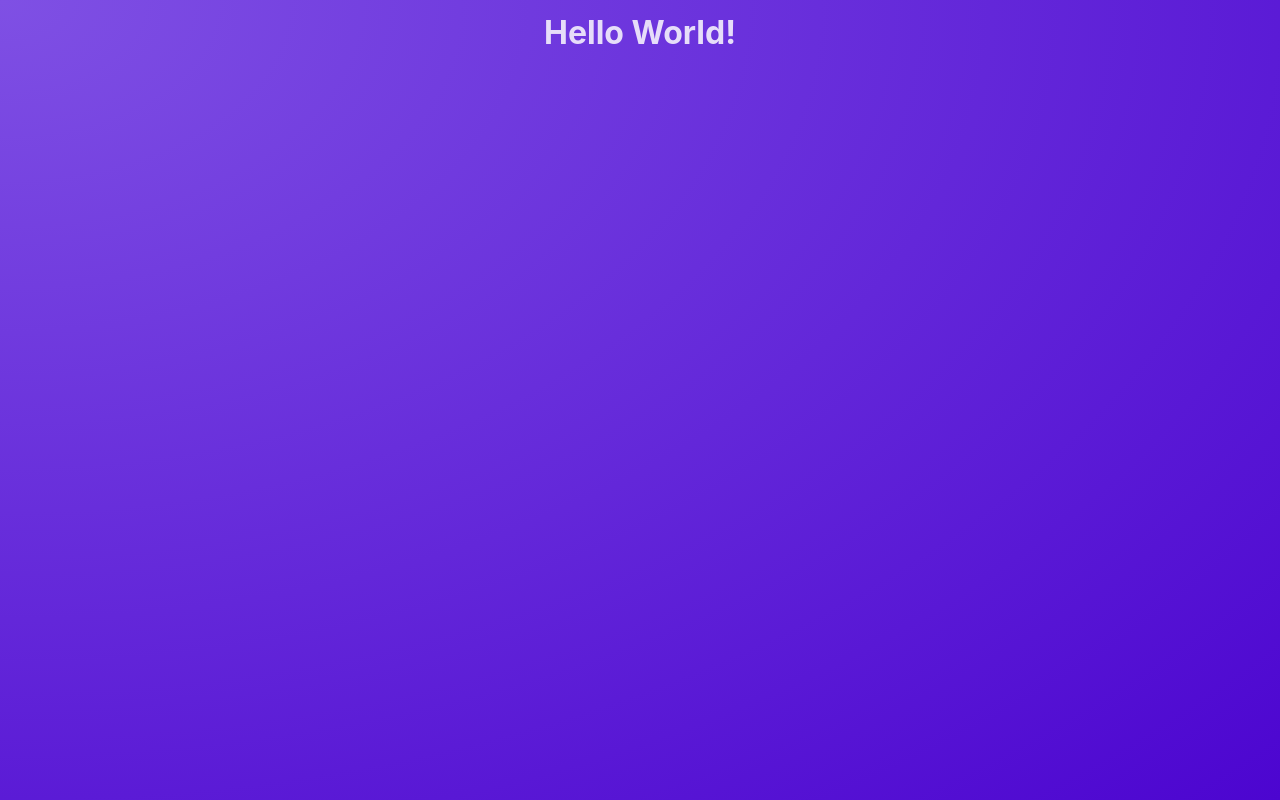
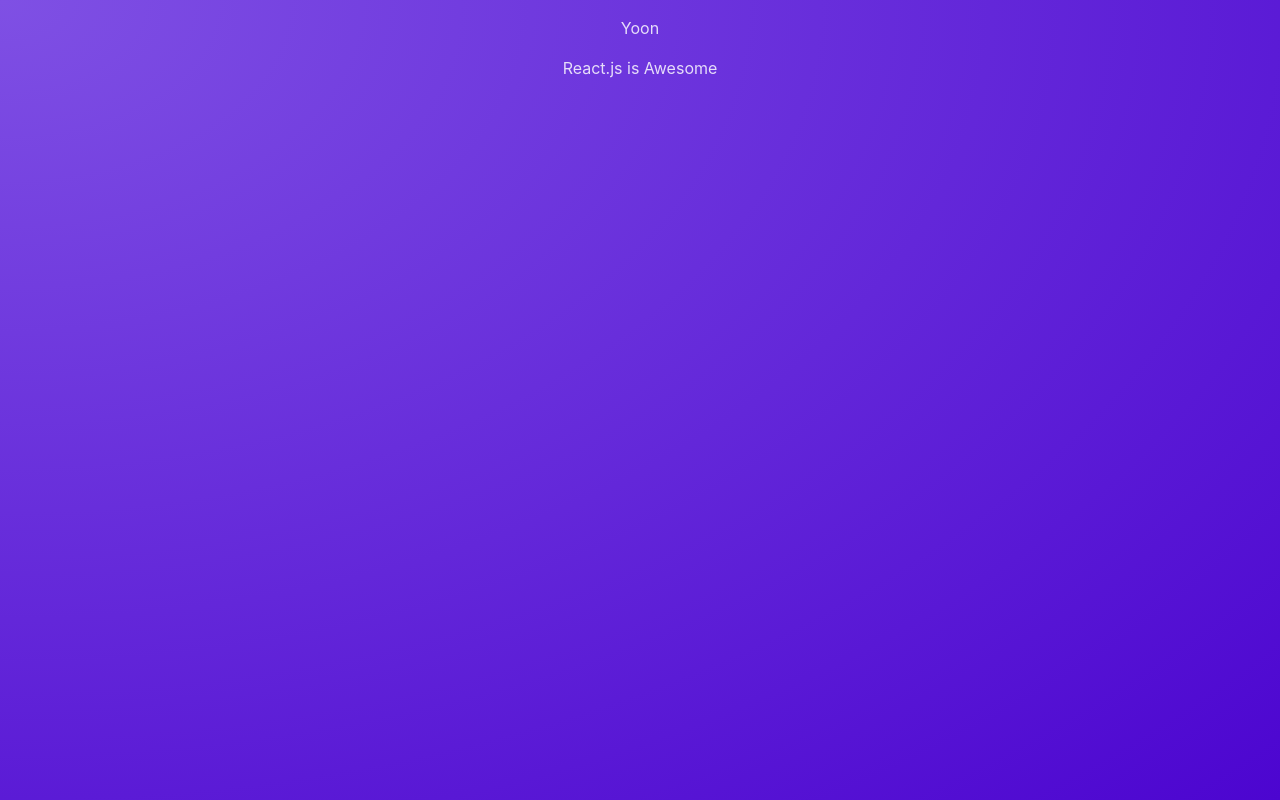
Before and after one commit to ygs3004/StudyNextJs, a React (Vite) app in the folder react-crash-course/: page / in a window 1280 px wide. Built offline with nearby package versions, Linux system fonts and the light colour scheme.

Commit message:
react - custom component

```diff
--- a/react-crash-course/src/App.jsx
+++ b/react-crash-course/src/App.jsx
@@ -1,5 +1,7 @@
+import Post from "./components/Post";
+
 function App() {
-  return <h1>Hello World!</h1>;
+  return <Post/>
 }
 
 export default App;
--- /dev/null
+++ b/react-crash-course/src/components/Post.jsx
@@ -0,0 +1,8 @@
+function Post() {
+    return <div>
+        <p>Yoon</p>
+        <p>React.js is Awesome</p>
+    </div>
+}
+
+export default Post;
```
